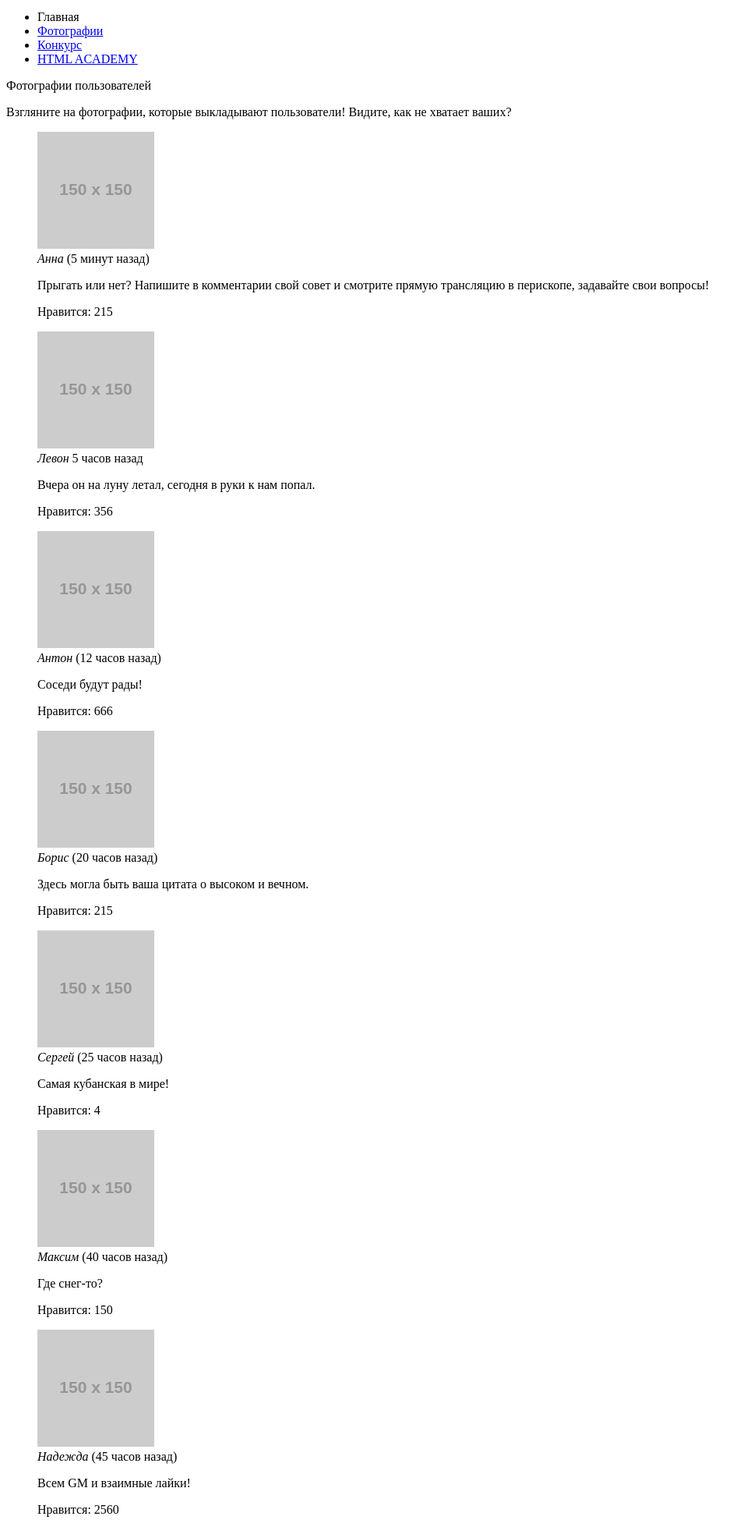
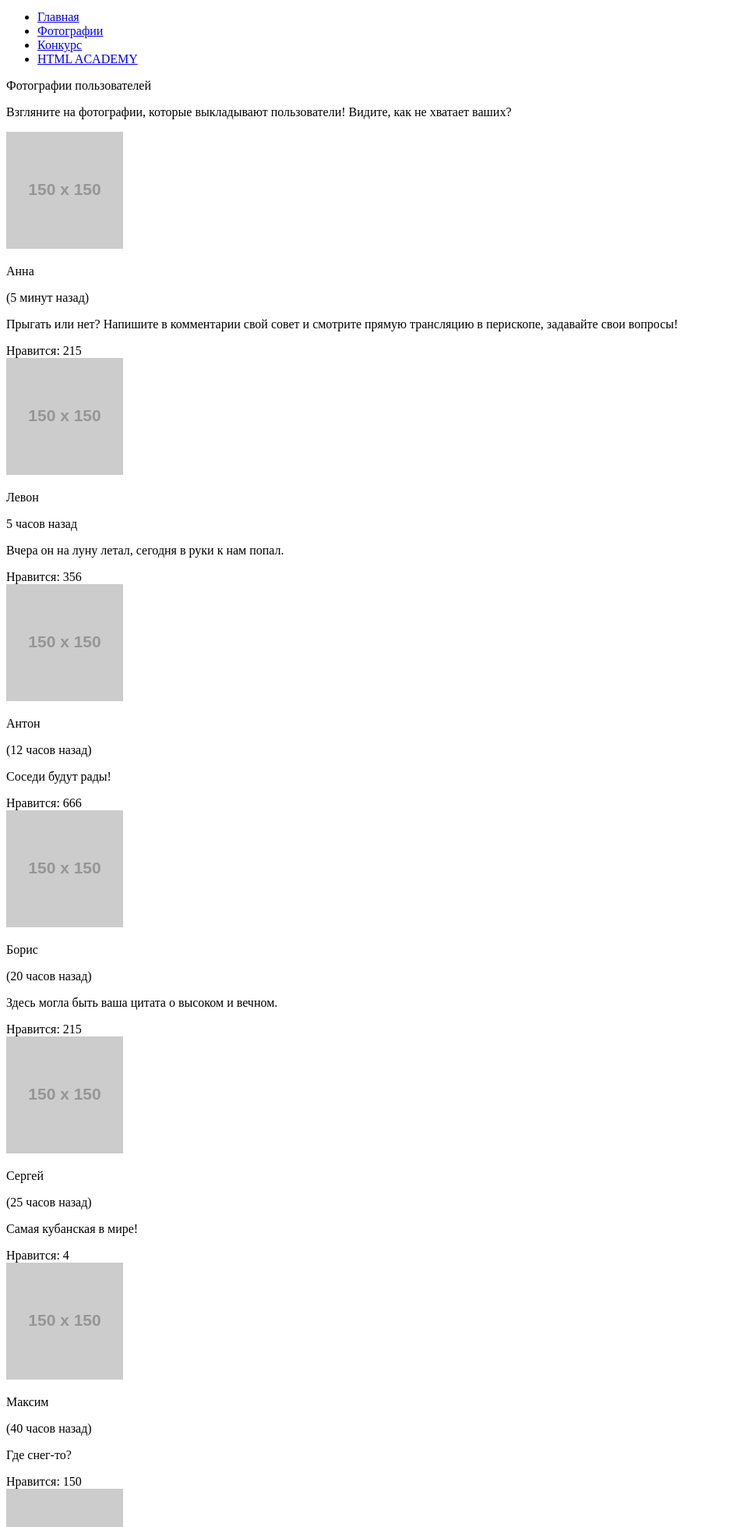
Before and after one commit to Ismailova4/1394731-pink-20, a website: page photo.html in a window 1280 px wide. Shown: the part 186-2144 px from the top of the page at 78% size, without its empty margins (0-964 px from the left). Drawn offline with Linux system fonts and the light colour scheme; placeholder pictures from the web are drawn by us.

Commit message:
Базовая разметка

```diff
--- a/photo.html
+++ b/photo.html
@@ -6,21 +6,21 @@
    <link href="" rel="stylesheet">
    <link href="" rel="stylesheet">
  </head>
- <body class="page__body">
+ <body>
     <header class="page-header">
-        <a class="page-header__logo">
+        <a class="page-header__logo" href="index.html">
           <img src="https://via.placeholder.com/150x150" width="" height="" alt="">
         </a>
-      <div class="main-nav__wrapper">
         <nav class="main-nav">
           <button class="main-nav__toggle" type="button">
              <span class="visually-hidden">
                  Открыть меню
              </span>
           </button>
+          <div class="main-nav__wrapper">
            <ul class="main-nav__list site-list">
             <li class="site-list__item">
-                <a>
+              <a href="index.html">
                  Главная
               </a>
             </li>
@@ -31,7 +31,8 @@
             </li>
             <li class="site-list__item">
                <a href="form.html">
-                  Конкурc</a>
+                  Конкурc
+               </a>
             </li>
             <li class="site-list__item">
                 <a href="https://htmlacademy.ru/">
@@ -39,7 +40,7 @@
                 </a>
             </li>
           </ul>
-        <div>
+        </div>
        </nav>
         <p class="page-header__slogan">
           Фотографии пользователей
@@ -47,18 +48,18 @@
      </header>
      <main class="page-main">
         <section class="gallery">
-            <div class="gallery__heading--wrapper">
+            <div class="gallery__wrapper">
                 <p class="gallery__heading">
                     Взгляните на фотографии, которые выкладывают пользователи! Видите, как не хватает ваших?
                 </p>
             </div>
             <div class="gallery__list">
-             <blockquote class="gallery__item">
+             <div class="gallery__item">
                  <img class="gallery__pic" src="https://via.placeholder.com/150x150" width="" height="" alt="">
                  <div class="gallery__author-info">
-                     <cite class="gallery__author-name">
+                     <p class="gallery__author-name">
                        Анна
-                     </cite>
+                     </p>
                      <span class="gallery__time-update">
                       (5 минут назад)
                      </span>
@@ -69,13 +70,13 @@
                        Нравится: 215
                      </span>
                  </div>
-             </blockquote>
-             <blockquote class="gallery__item">
+                </div>
+             <div class="gallery__item">
                 <img class="gallery__pic" src="https://via.placeholder.com/150x150" width="" height="" alt="">
                 <div class="gallery__author-info">
-                    <cite class="gallery__author-name">
+                    <p class="gallery__author-name">
                       Левон
-                    </cite>
+                    </p>
                     <span class="gallery__time-update">
                       5 часов назад
                     </span>
@@ -86,13 +87,13 @@
                       Нравится: 356
                     </span>
                 </div>
-            </blockquote>
-            <blockquote class="gallery__item">
+              </div>
+            <div class="gallery__item">
                 <img class="gallery__pic" src="https://via.placeholder.com/150x150" width="" height="" alt="">
                 <div class="gallery__author-info">
-                    <cite class="gallery__author-name">
+                    <p class="gallery__author-name">
                       Антон
-                    </cite>
+                    </p>
                     <span class="gallery__time-update">
                       (12 часов назад)
                     </span>
@@ -103,13 +104,13 @@
                       Нравится: 666
                     </span>
                 </div>
-            </blockquote>
-            <blockquote class="gallery__item">
+              </div>
+            <div class="gallery__item">
                <img class="gallery__pic" src="https://via.placeholder.com/150x150" width="" height="" alt="">
                 <div class="gallery__author-info">
-                    <cite class="gallery__author-name">
+                    <p class="gallery__author-name">
                      Борис
-                    </cite>
+                    </p>
                     <span class="gallery__time-update">
                      (20 часов назад)
                     </span>
@@ -120,13 +121,13 @@
                      Нравится: 215
                     </span>
                 </div>
-            </blockquote>
-            <blockquote class="gallery__item">
+              </div>
+            <div class="gallery__item">
                 <img class="gallery__pic" src="https://via.placeholder.com/150x150" width="" height="" alt="">
                 <div class="gallery__author-info">
-                    <cite class="gallery__author-name">
+                    <p class="gallery__author-name">
                       Сергей
-                    </cite>
+                    </p>
                     <span class="gallery__time-update">
                       (25 часов назад)
                     </span>
@@ -137,13 +138,13 @@
                       Нравится: 4
                     </span>
                 </div>
-            </blockquote>
-            <blockquote class="gallery__item">
+              </div>
+            <div class="gallery__item">
                 <img class="gallery__pic" src="https://via.placeholder.com/150x150" width="" height="" alt="">
                 <div class="gallery__author-info">
-                    <cite class="gallery__author-name">
+                    <p class="gallery__author-name">
                       Максим
-                    </cite>
+                    </p>
                     <span class="gallery__time-update">
                       (40 часов назад)
                     </span>
@@ -154,13 +155,13 @@
                       Нравится: 150
                     </span>
                 </div>
-            </blockquote>
-            <blockquote class="gallery__item">
+              </div>
+            <div class="gallery__item">
                 <img class="gallery__pic" src="https://via.placeholder.com/150x150" width="" height="" alt="">
                 <div class="gallery__author-info">
-                    <cite class="gallery__author-name">
+                    <p class="gallery__author-name">
                       Надежда
-                    </cite>
+                    </p>
                     <span class="gallery__time-update">
                       (45 часов назад)
                     </span>
@@ -171,7 +172,7 @@
                       Нравится: 2560
                     </span>
                 </div>
-            </blockquote>
+              </div>
           </div>
         </section>
      </main>
@@ -195,8 +196,6 @@
               Разработано
           </span>
           <a class="copyright__link">
-            <svg>
-            </svg>
           </a>
         </div>
     </footer>
```
Also changed, not shown: form.html (+5 -7 lines), index.html (+23 -22 lines). Lines whose indentation alone changed are shown as unchanged.
